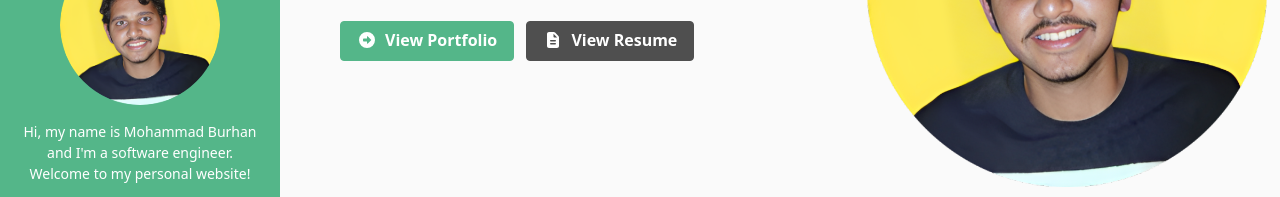
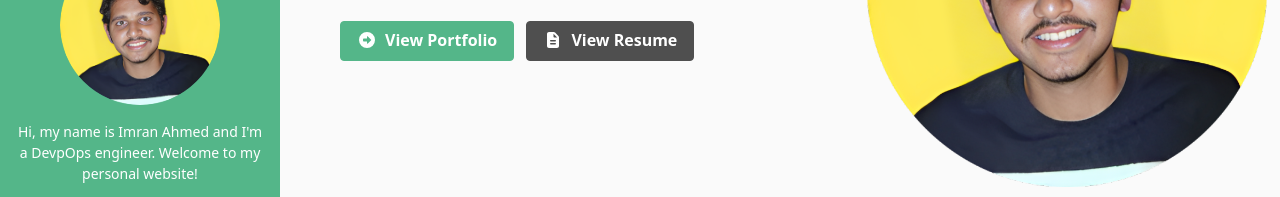
Before and after one commit to ahmedimran35/Personal-Website-Extended, a plain HTML site: page index.html in a window 1280 px wide. Shown: the part 261-458 px from the top of the page. Drawn offline with Linux system fonts and the light colour scheme.

Commit message:
1st commit

```diff
--- a/index.html
+++ b/index.html
@@ -59,7 +59,7 @@
 								<img class="profile-image mb-3 rounded-circle mx-auto" src="assets/images/profile.png"
 									alt="image">
 
-								<div class="bio mb-3">Hi, my name is Mohammad Burhan and I'm a software engineer.
+								<div class="bio mb-3">Hi, my name is Imran Ahmed and I'm a DevpOps engineer.
 									Welcome to my
 									personal website!</div><!--//bio-->
 								<ul class="social-list list-inline py-2 mx-auto">
@@ -921,7 +921,7 @@
 		</section><!--//latest-blog-section-->
 
 		<footer class="footer text-center py-4">
-			<small class="copyright">Copyright &copy; <a href="" target="_blank">Mohammad Burhan</a></small>
+			<small class="copyright">Copyright &copy; <a href="" target="_blank">Imran Ahmed</a></small>
 		</footer>
 
 	</div><!--//main-wrapper-->
```
